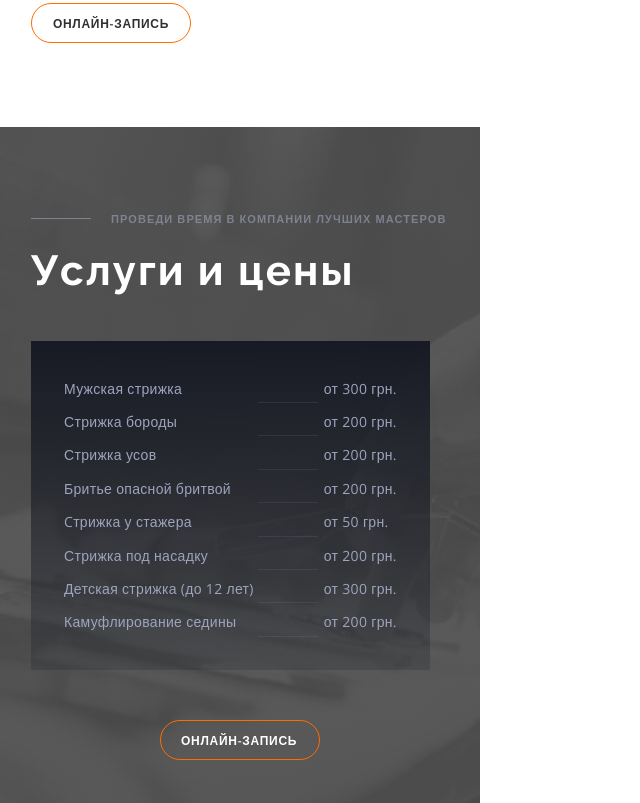
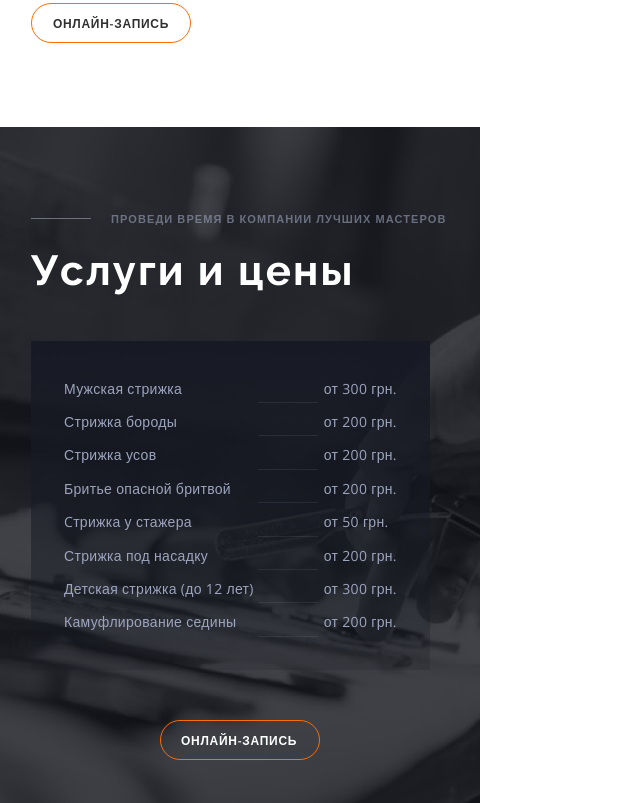
Before and after one commit to HlibTrebin/babershop, a plain HTML site: page index.html in a window 1280 px wide. Shown: the part 1377-2180 px from the top of the page, without its empty margins (0-640 px from the left). Drawn offline with nearby package versions, Linux system fonts and the light colour scheme.

Commit message:
sass update

```diff
--- a/sass/layout/_hero.scss
+++ b/sass/layout/_hero.scss
@@ -2,6 +2,7 @@
   max-width: 480px;
 
   background-image: url("/img/hero/hero-mobile-x1.jpg");
+  background-repeat: no-repeat;
   background-size: cover;
 
   & > .container {
--- a/sass/layout/_prices.scss
+++ b/sass/layout/_prices.scss
@@ -1,10 +1,11 @@
 .prices {
   max-width: 480px;
 
-  background-image: linear-gradient(rgba(0, 0, 0, 0.65), rgba(0, 0, 0, 0.65)),
-    url("/img/prices/prices-mobile-x1.jpg");
-  //   background-color: #111319;
-  //   background-image: url("/img/prices/prices-mobile-x1.jpg");
+  background-color: #111319;
+
+  background-image: url("/img/prices/prices-mobile-x1.png");
+
+  background-repeat: no-repeat;
   background-size: cover;
 }
 
```
Also changed, not shown: css/main.css, img/prices/prices-mobile-x1.jpg (deleted), img/prices/prices-mobile-x1.png (added), img/prices/prices-mobile-x2.jpg (deleted), img/prices/prices-mobile-x2.png (added), 1 other file.
